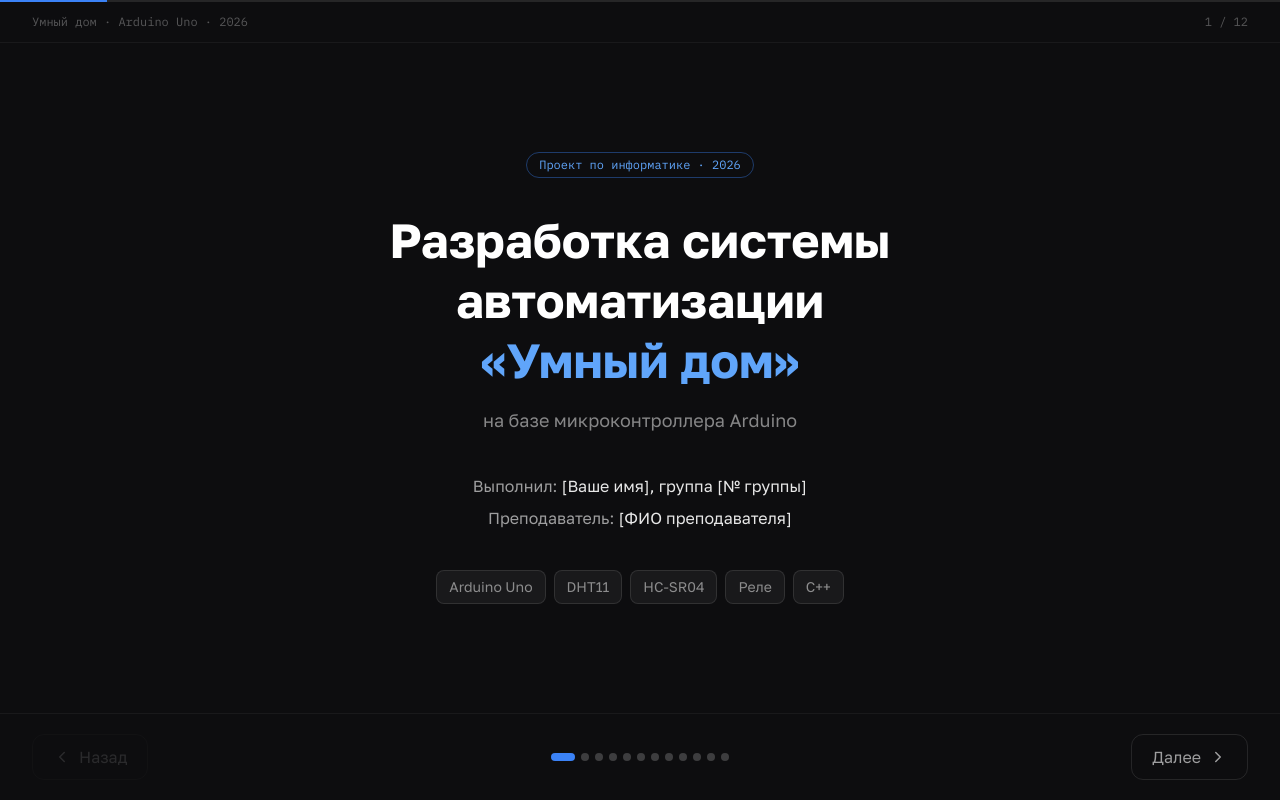
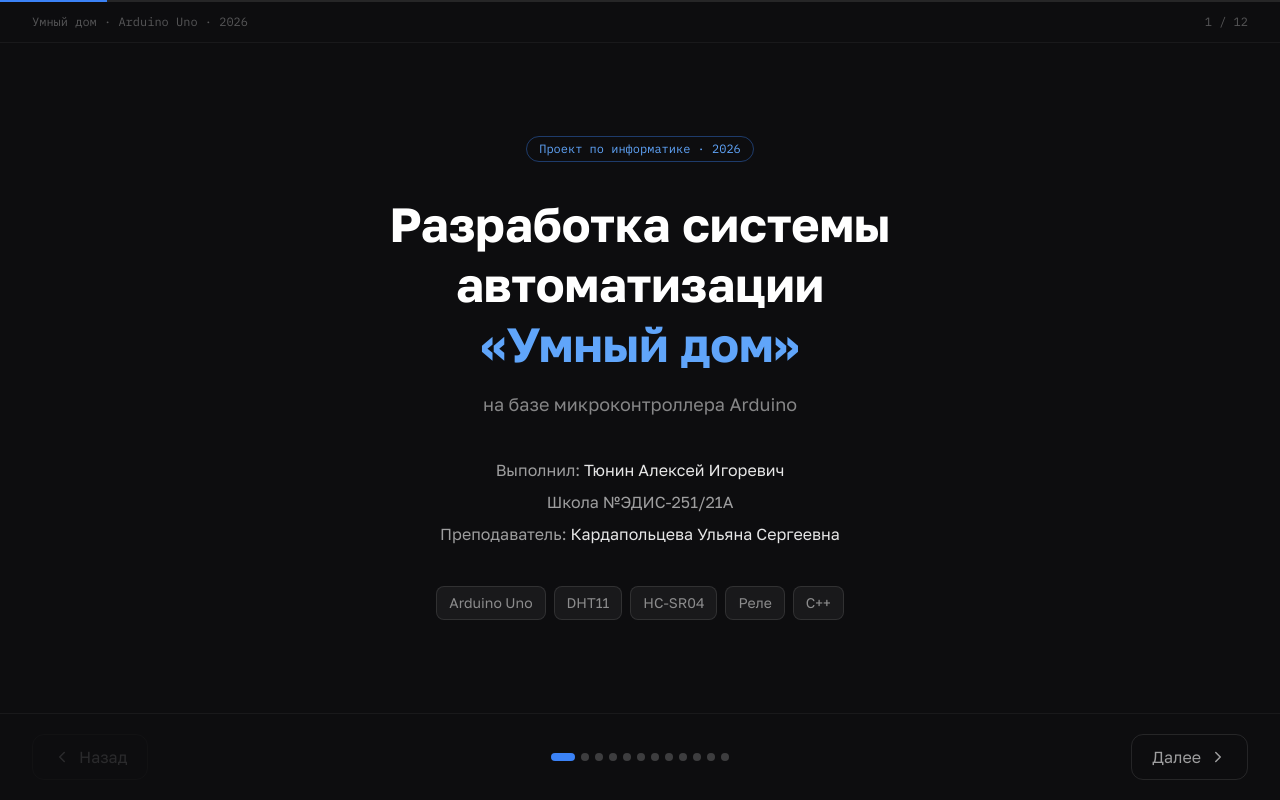
Before and after one commit to pr-poehali-dev/lighting-temperature-control, a React (Vite) app: page / in a window 1280 px wide. Built offline with nearby package versions, Linux system fonts and the light colour scheme.

Commit message:
feat: добавлена информация о студенте

```diff
--- a/src/pages/Index.tsx
+++ b/src/pages/Index.tsx
@@ -59,8 +59,9 @@ export default function Index() {
               </h1>
               <p className="text-white/50 text-lg mb-10">на базе микроконтроллера Arduino</p>
               <div className="space-y-2 text-white/60 text-base mb-10">
-                <p>Выполнил: <span className="text-white/90">[Ваше имя], группа [№ группы]</span></p>
-                <p>Преподаватель: <span className="text-white/90">[ФИО преподавателя]</span></p>
+                <p>Выполнил: <span className="text-white/90">Тюнин Алексей Игоревич</span></p>
+                <p>Школа №ЭДИС-251/21А</p>
+                <p>Преподаватель: <span className="text-white/90">Кардапольцева Ульяна Сергеевна</span></p>
               </div>
               <div className="flex gap-2 flex-wrap justify-center">
                 {["Arduino Uno", "DHT11", "HC-SR04", "Реле", "C++"].map((t) => (
```
